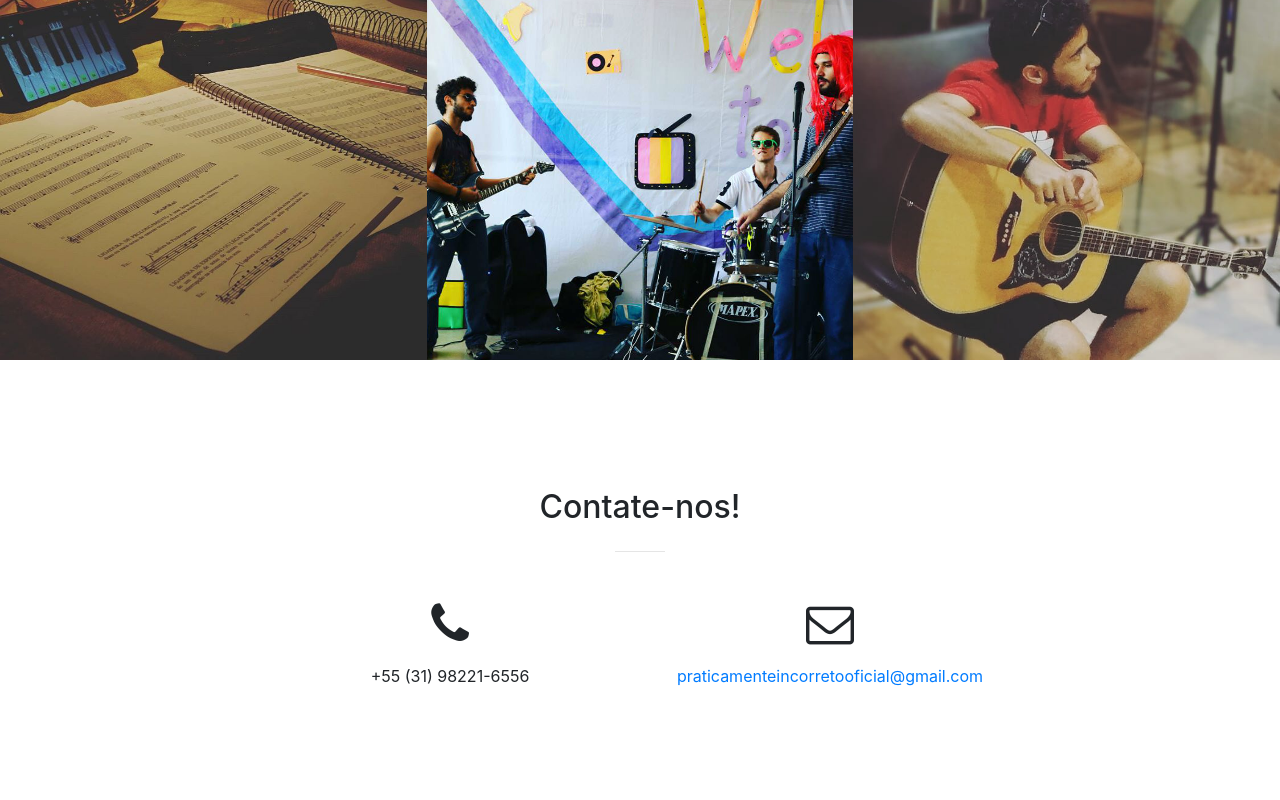
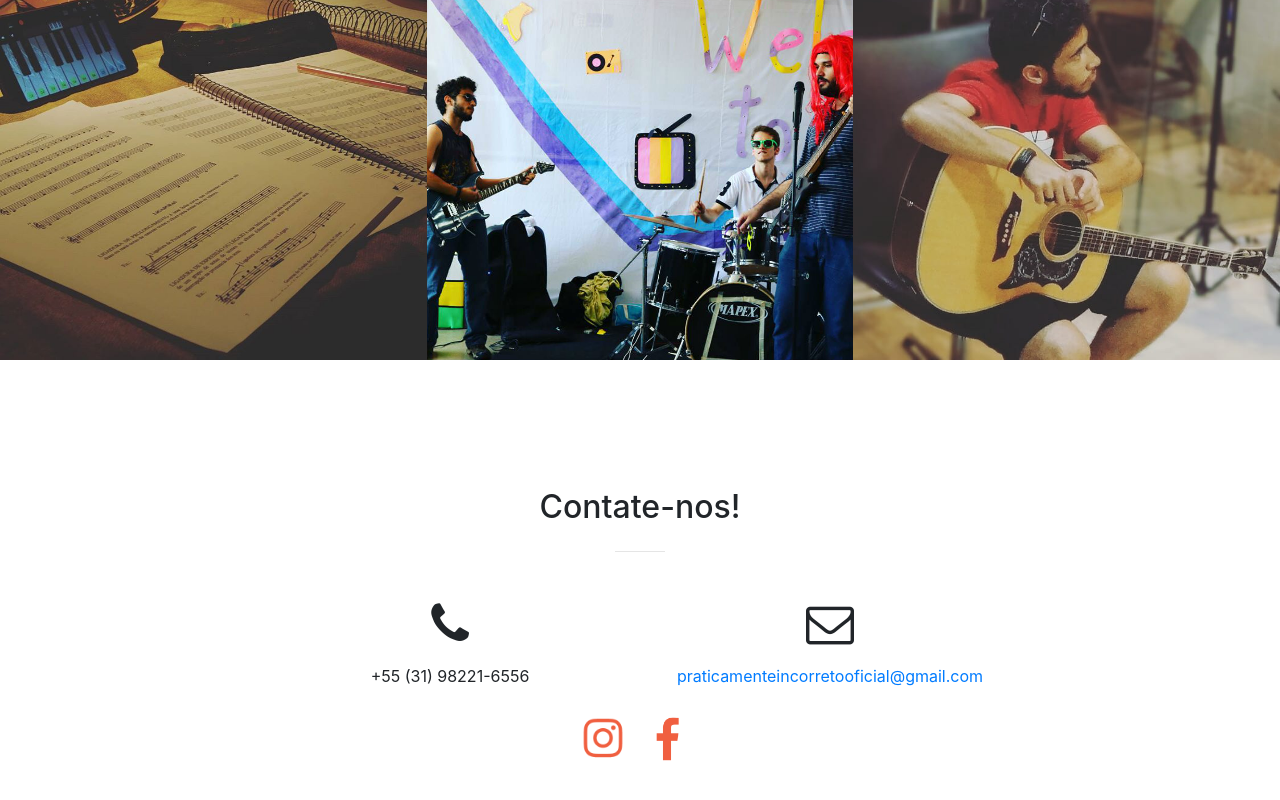
Before and after one commit to pioficial/pioficial.github.io, a website with bundled scripts: page index.html in a window 1280 px wide. Shown: the part 2358-3158 px from the top of the page. Built offline with nearby package versions, Linux system fonts and the light colour scheme.

Commit message:
Insert social media on the bottom of the site

```diff
--- a/index.html
+++ b/index.html
@@ -229,6 +229,14 @@
             </p>
           </div>
         </div>
+        <div class="row">
+          <div class="col-lg-12 ml-auto text-center">
+            <a href="https://www.instagram.com/praticamenteincorreto/">
+              <img class="margin-bottom-20" src="./img/portfolio/instagram.png" width="50" />
+            </a>
+            <img class="margin-bottom-20" src="./img/portfolio/facebook.png" width="70" />
+          </div>
+        </div>
       </div>
     </section>
 
```
